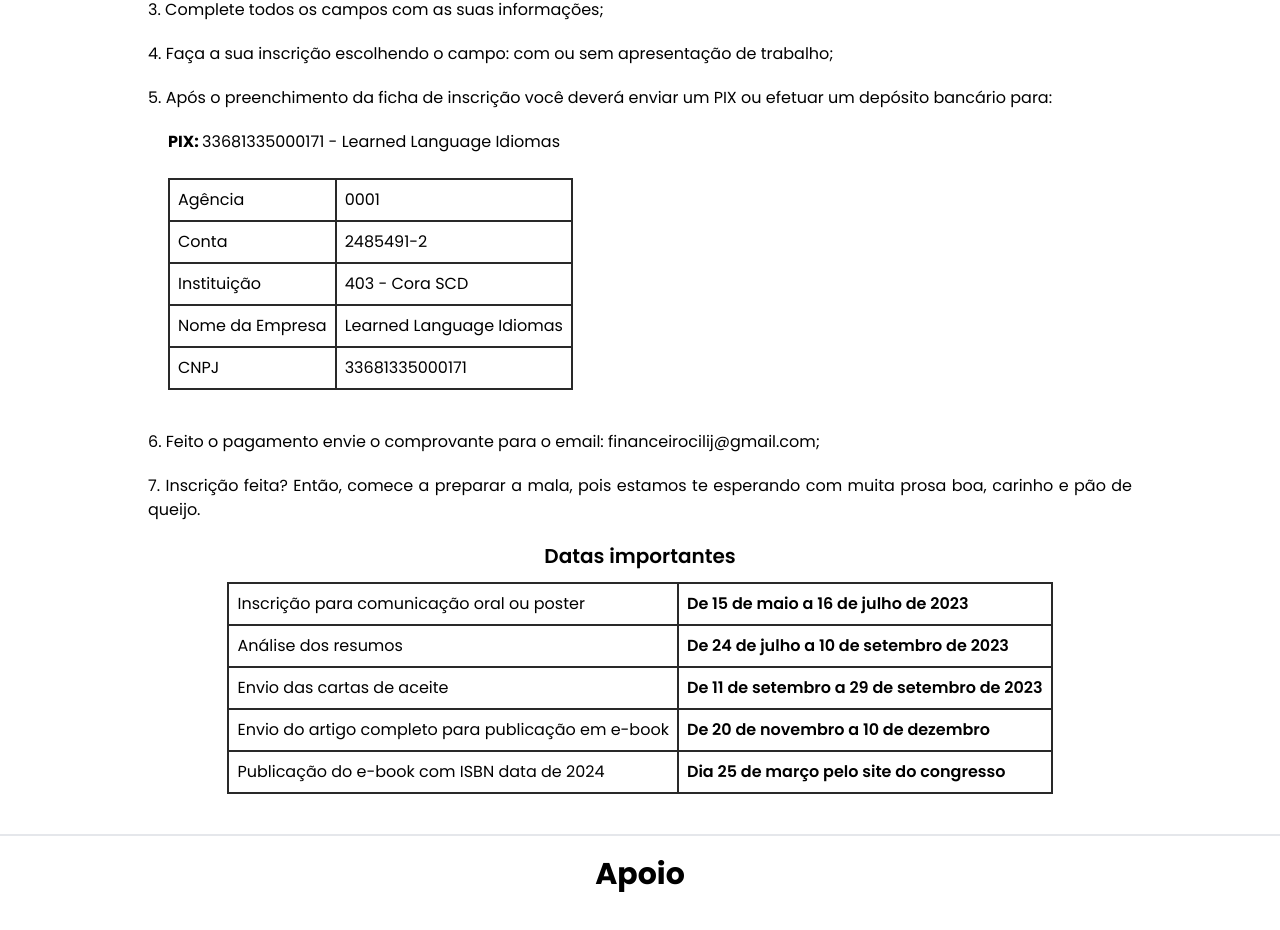
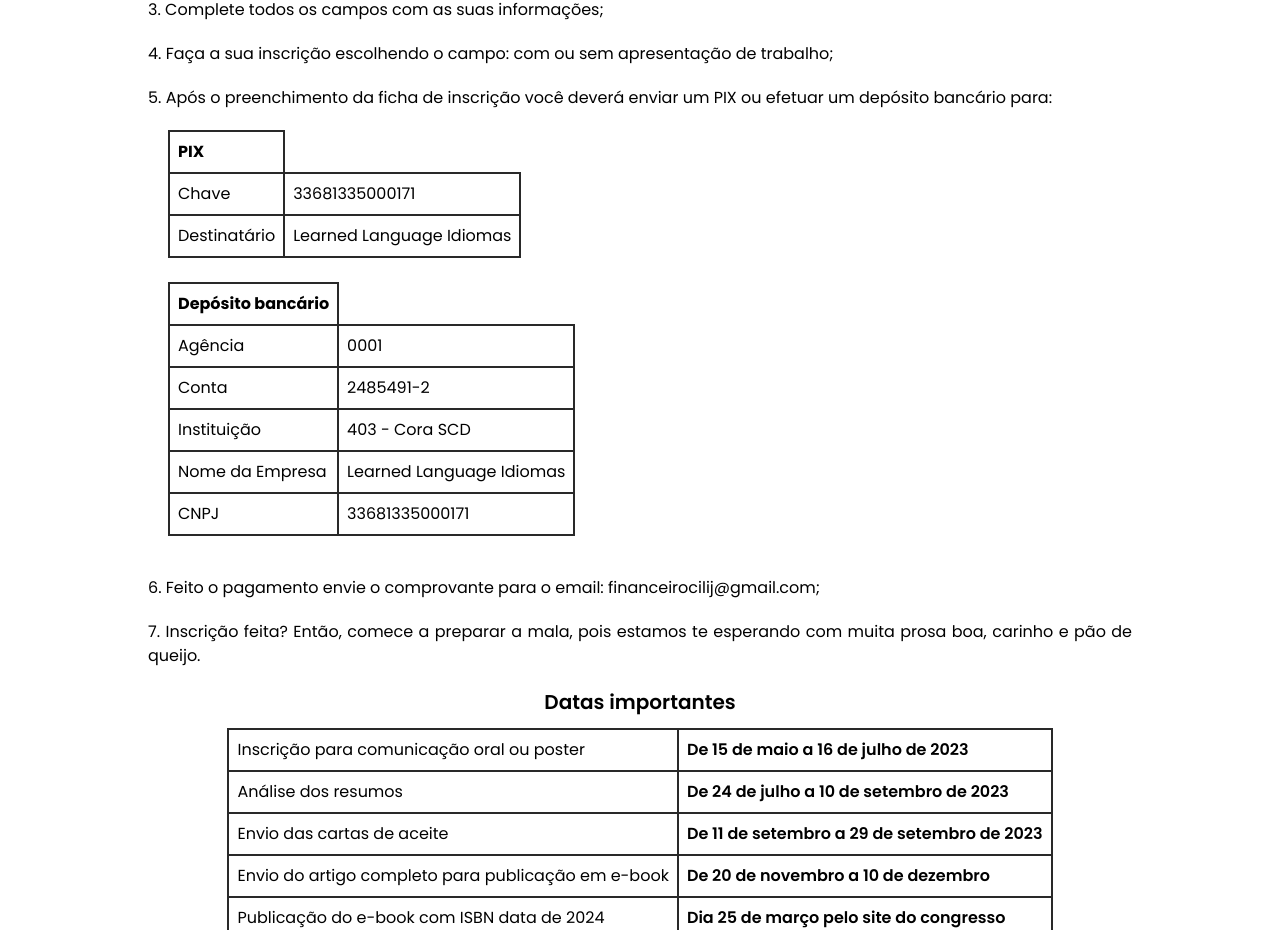
Before and after one commit to hidekinakata/CILIJ-2023, a React (Vite) app: page /#/orientacoes in a window 1280 px wide. Shown: the part 894-1824 px from the top of the page. Built offline with nearby package versions, Linux system fonts and the light colour scheme.

Commit message:
Update bank info table style

```diff
--- a/src/pages/Guidelines.tsx
+++ b/src/pages/Guidelines.tsx
@@ -101,15 +101,38 @@
             Após o preenchimento da ficha de inscrição você deverá enviar um PIX
             ou efetuar um depósito bancário para:
             <ul className={"p-5"}>
-              <li>
-                <strong>PIX: </strong>33681335000171 - Learned Language Idiomas
-              </li>
+              <table
+                className={
+                  "text-sm sm:text-base [&_td]:border-2 [&_td]:border-truegray-700 [&_td]:p-2"
+                }
+              >
+                <thead>
+                  <tr>
+                    <td className={"font-bold"}>PIX</td>
+                  </tr>
+                </thead>
+                <tbody>
+                  <tr>
+                    <td>Chave</td>
+                    <td>33681335000171</td>
+                  </tr>
+                  <tr>
+                    <td>Destinatário</td>
+                    <td>Learned Language Idiomas</td>
+                  </tr>
+                </tbody>
+              </table>
               <br />
               <table
                 className={
                   "text-sm sm:text-base [&_td]:border-2 [&_td]:border-truegray-700 [&_td]:p-2"
                 }
               >
+                <thead>
+                  <tr>
+                    <td className={"font-bold"}>Depósito bancário</td>
+                  </tr>
+                </thead>
                 <tbody>
                   <tr>
                     <td>Agência</td>
```
